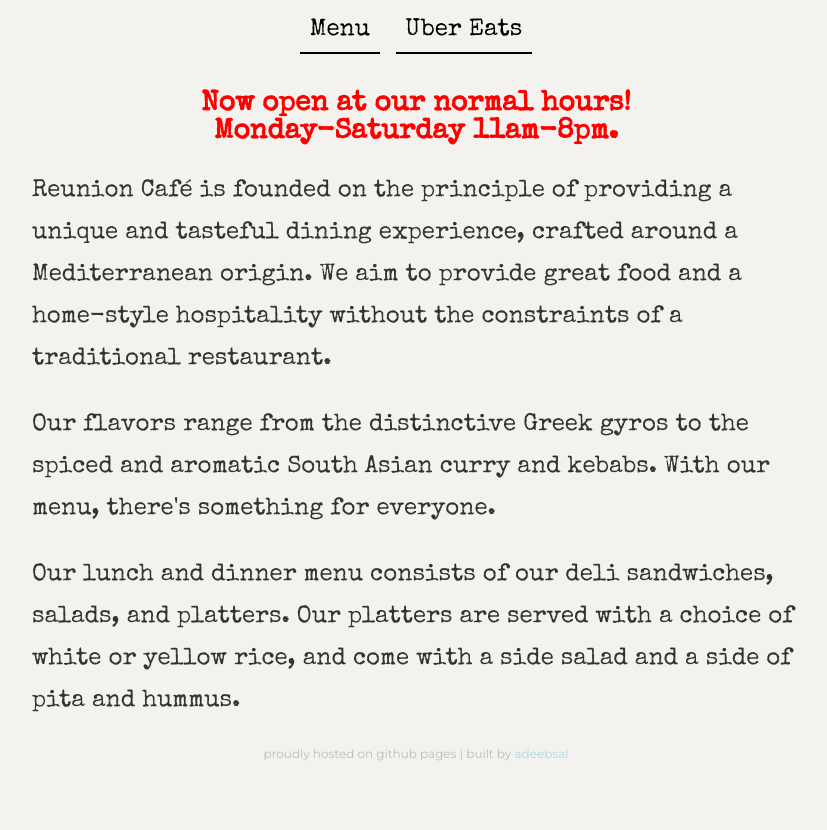
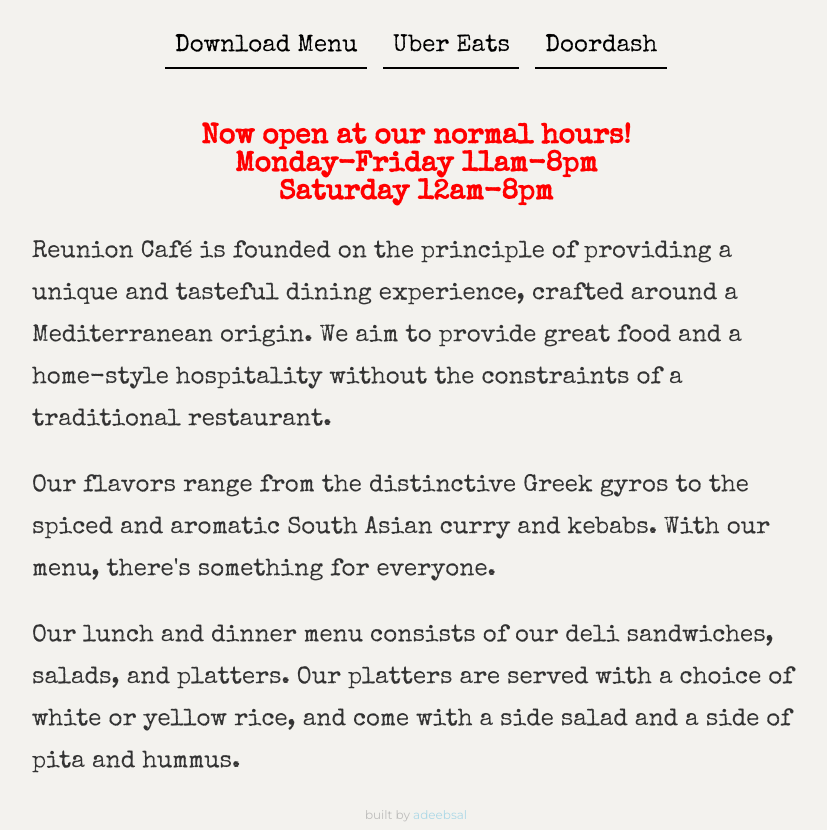
Before and after one commit to adeebsal/reunioncafe-website, a plain HTML site: page index.html in a window 1280 px wide. Shown: the part 282-1112 px from the top of the page, without its empty margins (224-1051 px from the left). Before the commit the page ends 1051 px from the top, so only its background shows below. Drawn offline with nearby package versions, Linux system fonts and the light colour scheme.

Commit message:
update hours, add doordash link, fix navbar

```diff
--- a/index.html
+++ b/index.html
@@ -11,11 +11,12 @@
         <h1 id="name">Reunion Café</h1>
     </div>
     <ul id=navbar>
-        <li><a href=assets/menu.pdf>Menu</a></li>
+        <li><a href=assets/menu.pdf>Download Menu</a></li>
         <li><a href=https://www.ubereats.com/orlando/food-delivery/reunion-cafe/adgzQQKUTiqPr0sj6--ncA>Uber Eats</a></li>
+        <li><a href=https://www.doordash.com/store/reunion-cafe-davenport-1067808>Doordash</a></li>
     </ul>
-    <h2 id="announcement">Now open at our normal hours!<br> Monday-Saturday 11am-8pm.</h2>
+    <h2 id="announcement">Now open at our normal hours!<br> Monday-Friday 11am-8pm<br>Saturday 12am-8pm</h2>
 
     <p>Reunion Café is founded on the principle of providing a unique and tasteful dining experience, crafted around a Mediterranean origin. We aim to provide great food and a home-style hospitality without the constraints of a traditional restaurant. </p><p>Our flavors range from the distinctive Greek gyros to the spiced and aromatic South Asian curry and kebabs. With our menu, there&#39;s something for everyone. </p><p>Our lunch and dinner menu consists of our deli sandwiches, salads, and platters. Our platters are served with a choice of white or yellow rice, and come with a side salad and a side of pita and hummus.</p>
-    <footer>proudly hosted on github pages | built by <a href=https://adeebsal.im>adeebsal</a></footer>
+    <footer>built by <a href=https://github.com/adeebsal>adeebsal</a></footer>
 </body>
--- a/style.css
+++ b/style.css
@@ -32,9 +32,10 @@ body {
 #navbar li {
     list-style: none;
     text-align: center;
-    display: inline;
+    display: inline-block;
 }
 #navbar li a {
+    display: block;
     font-family: Special Elite;
     font-size: 1.5em;
     font-weight: 400;
```
